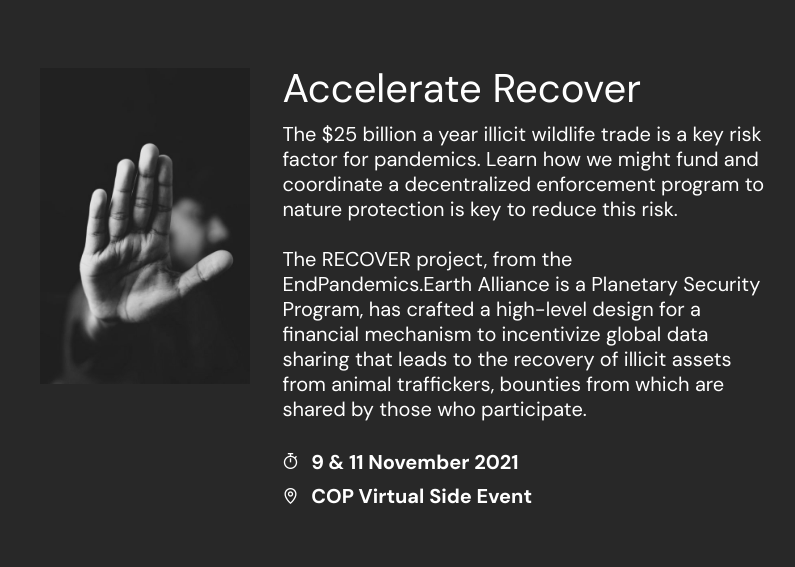
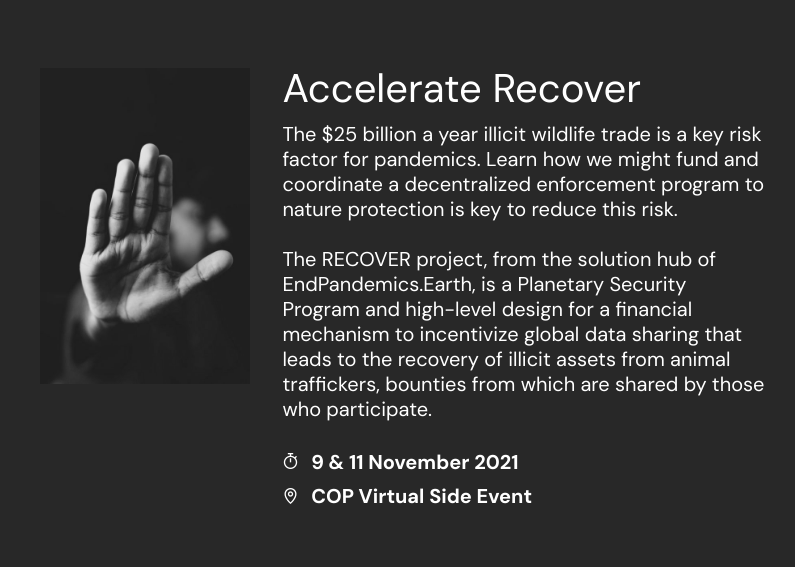
Before and after one commit to genblue/naturetech, a plain HTML site: page index.html in a window 1280 px wide. Shown: the part 6800-7367 px from the top of the page, without its empty margins (304-1099 px from the left). Drawn offline with Linux system fonts and the light colour scheme; files whose address does not match are found by name.

Commit message:
fix typo

```diff
--- a/index.html
+++ b/index.html
@@ -423,7 +423,7 @@
                         <div class="text-block col-lg-8">
                             <h5 class="mbr-timeline-title mbr-fonts-style display-5">
                                 Accelerate Recover</h5>
-                            <p class="mbr-timeline-text mbr-fonts-style display-7">The $25 billion a year illicit wildlife trade is a key risk factor for pandemics. Learn how we might fund and coordinate a decentralized enforcement program to nature protection is key to reduce this risk.<br><br>The RECOVER project, from the EndPandemics.Earth&nbsp;Alliance is a Planetary Security Program, has crafted a high-level design for a financial mechanism to incentivize global data sharing that leads to the recovery of illicit assets from animal traffickers, bounties from which are shared by those who participate.&nbsp;&nbsp;<br></p>
+                            <p class="mbr-timeline-text mbr-fonts-style display-7">The $25 billion a year illicit wildlife trade is a key risk factor for pandemics. Learn how we might fund and coordinate a decentralized enforcement program to nature protection is key to reduce this risk.<br><br>The RECOVER project, from the solution hub of EndPandemics.Earth, is a&nbsp;Planetary Security Program&nbsp;and high-level design for a financial mechanism to incentivize global data sharing that leads to the recovery of illicit assets from animal traffickers, bounties from which are shared by those who participate.&nbsp;&nbsp;<br></p>
                             <div class="bottom-date">
                                 <span class="iconsBackground">
                                     <span class="mobi-mbri-timer mobi-mbri mbr-iconfont"></span>
```
Also changed, not shown: 1 other file.
